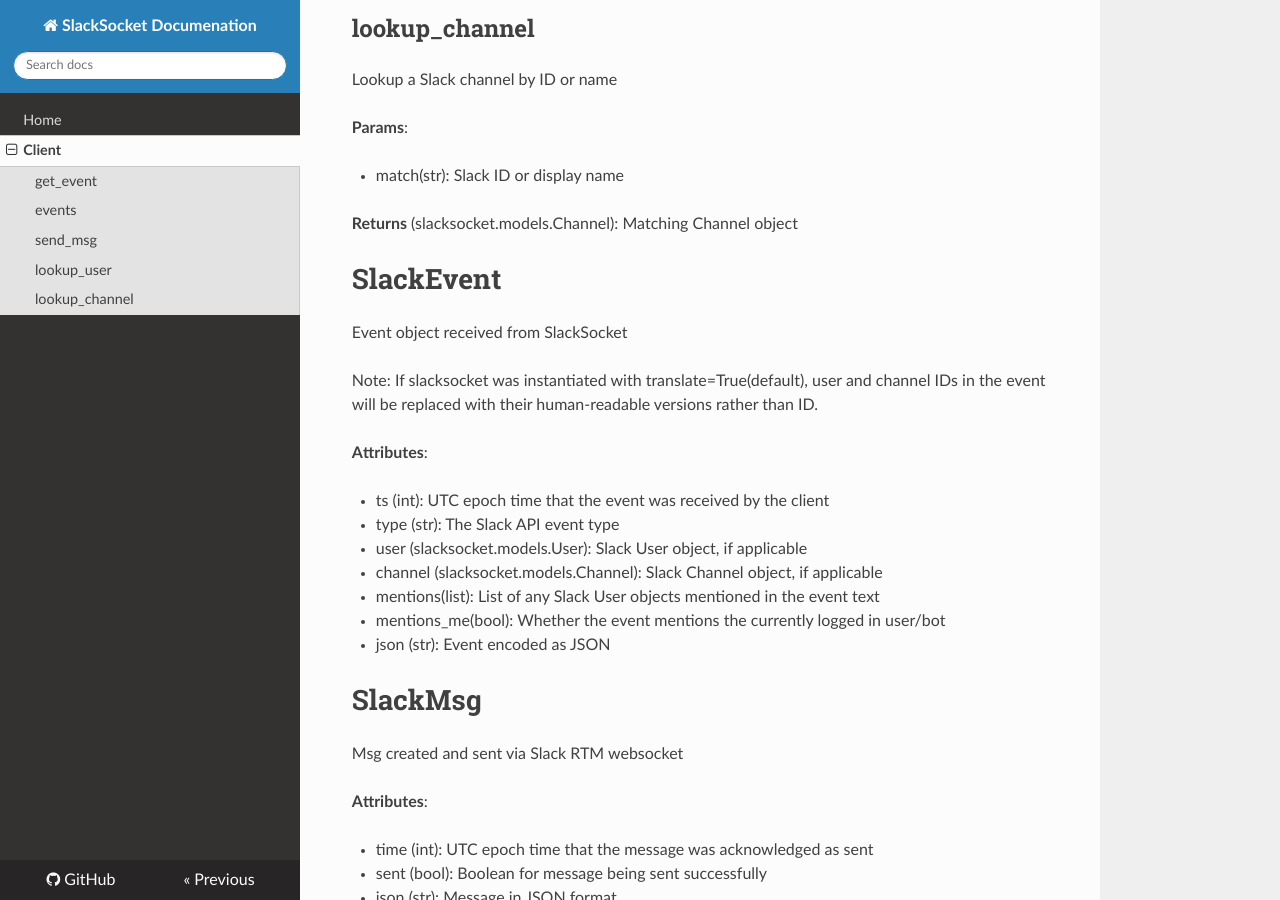
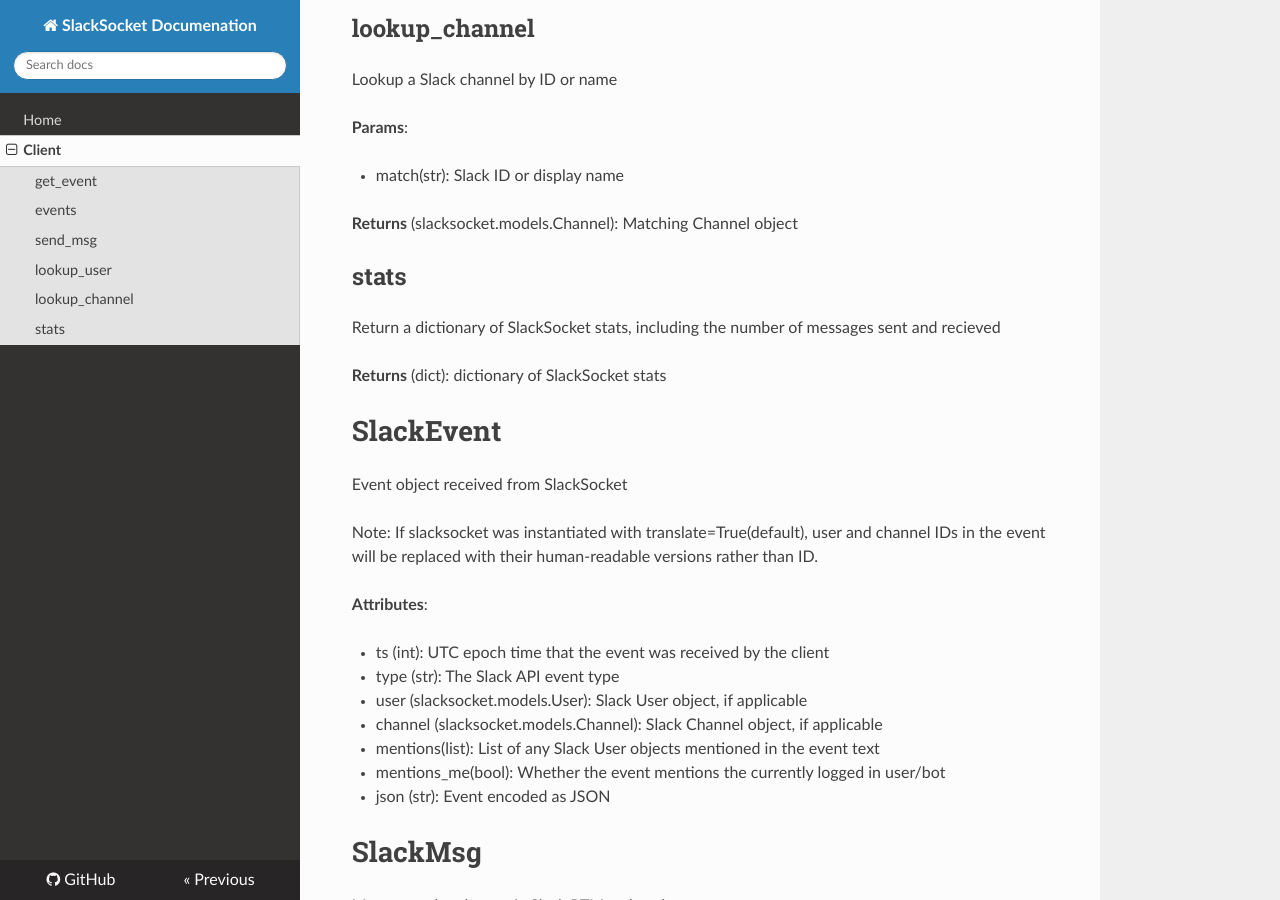
Before and after one commit to vektorlab/slacksocket, an MkDocs documentation site: the page built from docs/client.md, in a window 1280 px wide and 900 px high, scrolled down 1798 px. Built offline with MkDocs 1.6.1, drawn with Linux system fonts in a browser that asks for light colours; nearby versions of some CDN libraries; old or Windows-style settings are respelled for this version of MkDocs.

Commit message:
update docs

```diff
--- a/docs/client.md
+++ b/docs/client.md
@@ -76,6 +76,12 @@
 
 **Returns** (slacksocket.models.Channel): Matching Channel object
 
+## stats
+
+Return a dictionary of SlackSocket stats, including the number of messages sent and recieved
+
+**Returns** (dict): dictionary of SlackSocket stats
+
 # SlackEvent
 
 Event object received from SlackSocket
```
Also changed, not shown: README.md (+19 -0 lines), 1 other file.
